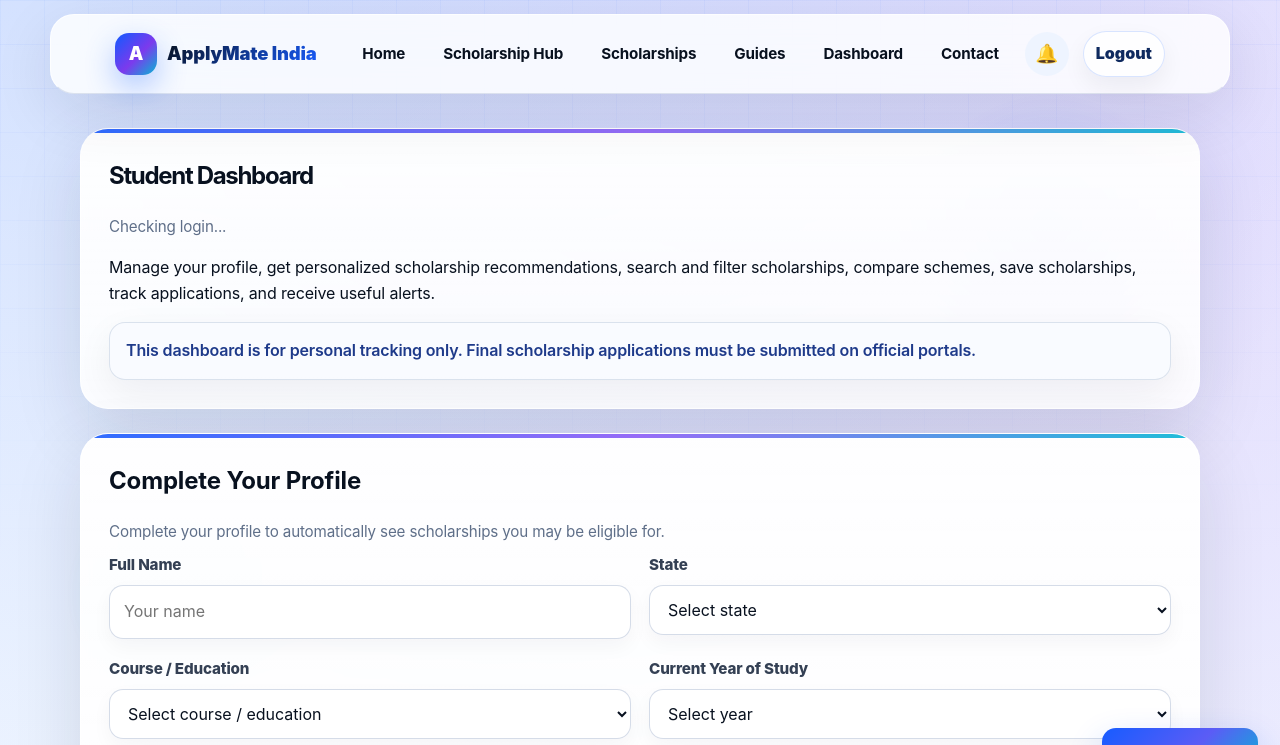
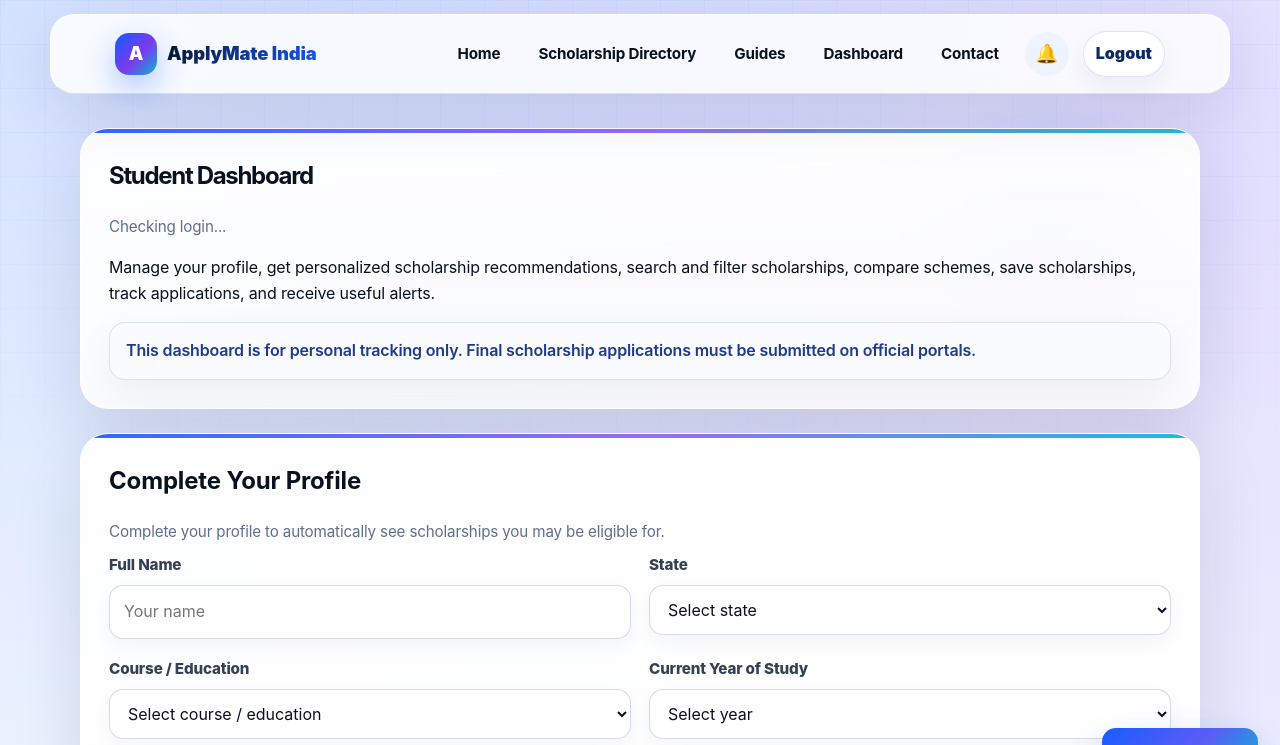
Before and after one commit to koushikrajcodex-boop/applymate-india, a website: page dashboard.html in a window 1280 px wide. Shown: the top 745 px of the page. Drawn offline with Linux system fonts and the light colour scheme; no server answers.

Commit message:
Remove dashboard links to legacy scholarship hub

```diff
--- a/dashboard.html
+++ b/dashboard.html
@@ -23,8 +23,7 @@
 
     <div class="nav-links">
       <a href="index.html">Home</a>
-      <a href="scholarship-hub.html">Scholarship Hub</a>
-      <a href="scholarships.html">Scholarships</a>
+      <a href="scholarships.html#live-directory">Scholarship Directory</a>
       <a href="guides.html">Guides</a>
       <a href="dashboard.html">Dashboard</a>
       <a href="contact.html">Contact</a>
@@ -365,8 +364,7 @@
     </p>
 
     <div class="footer-links">
-      <a href="scholarship-hub.html">Scholarship Hub</a>
-      <a href="scholarships.html">Scholarships</a>
+      <a href="scholarships.html#live-directory">Scholarship Directory</a>
       <a href="guides.html">Guides</a>
       <a href="dashboard.html">Dashboard</a>
       <a href="login.html">Login</a>
```
